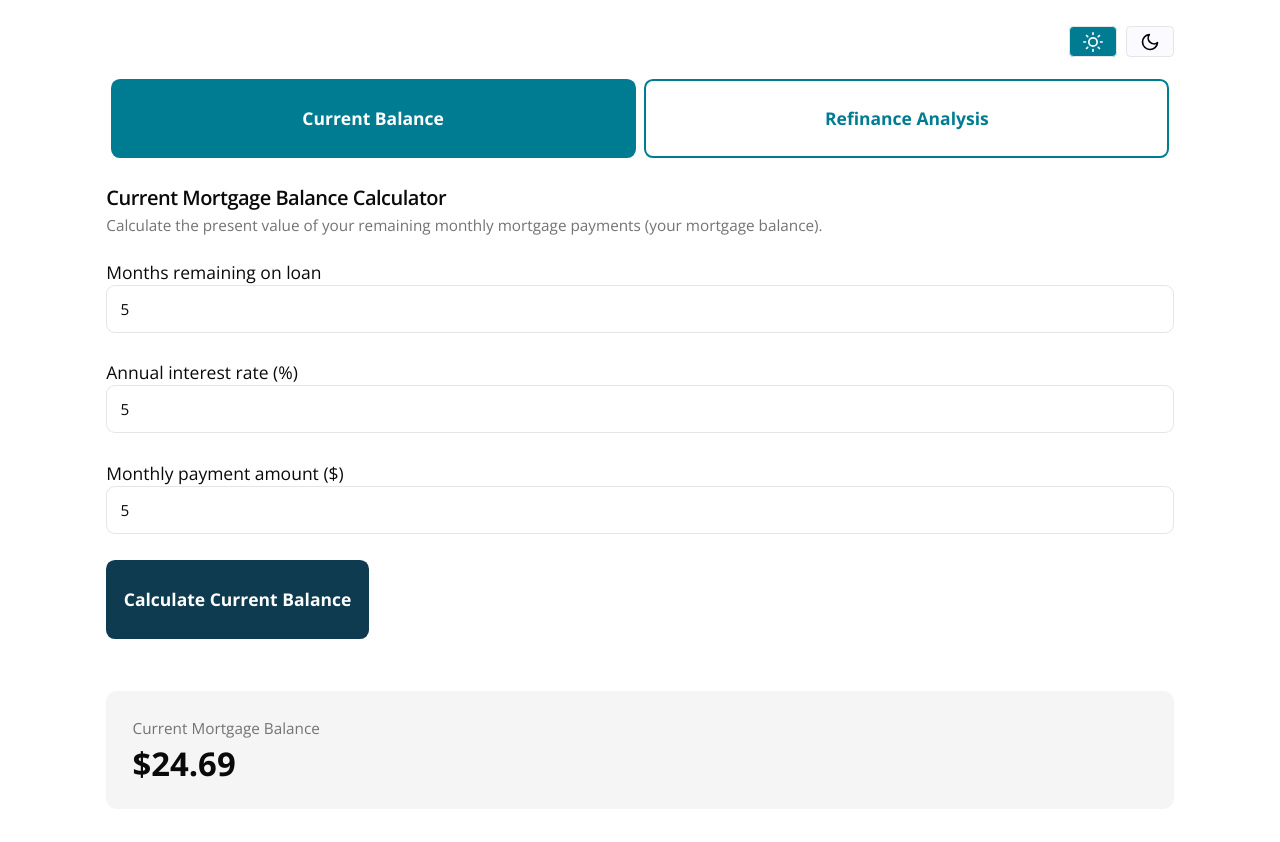
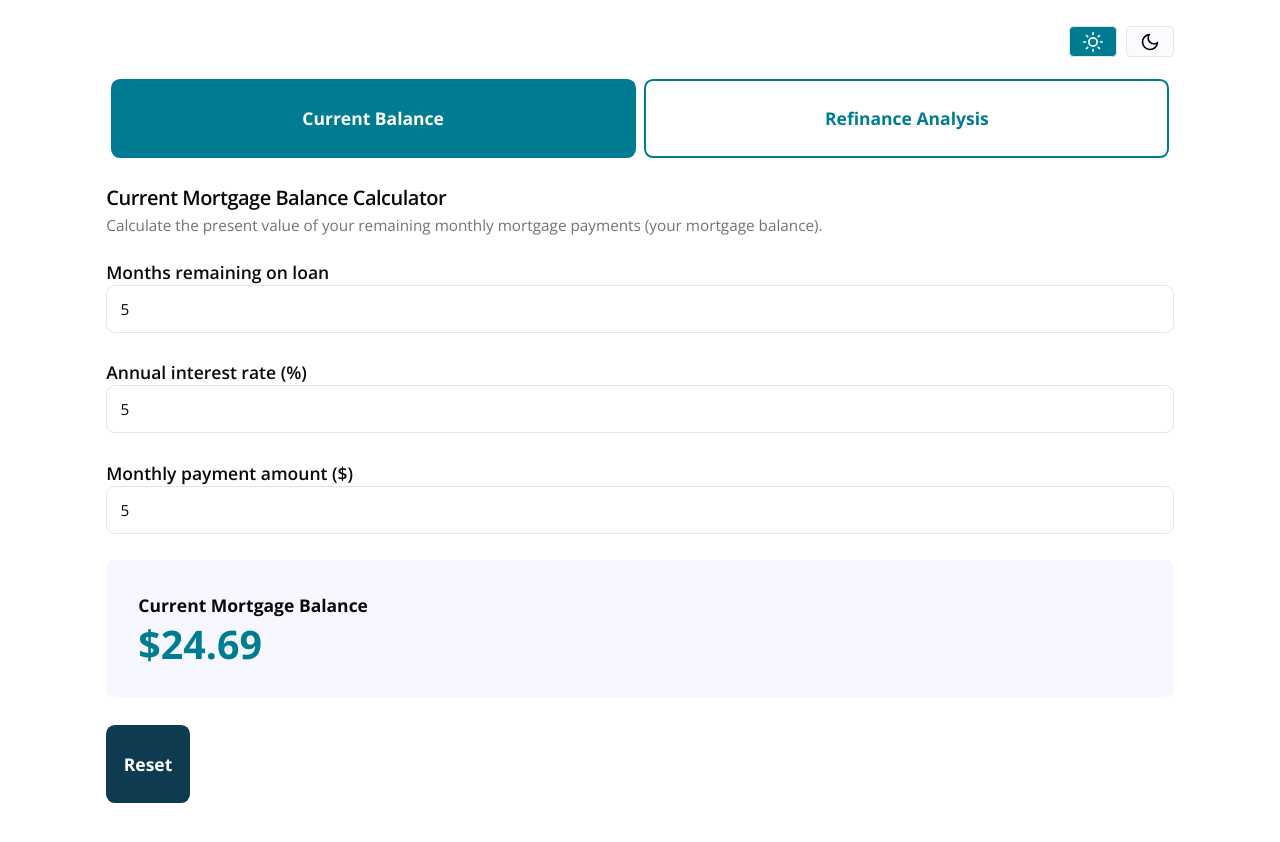
Before and after one commit to SU-SWS/ifdm_learning_apps, a Next.js app: page /interactives/mortgate-calculator-suite in a window 1280 px wide. Both pictures are taken after typing "5", "5", "5" into the empty fields and a click on the button "Calculate Current Balance". Shown: the top 842 px of the page. Built offline with nearby package versions, Linux system fonts and the light colour scheme.

Commit message:
IFDM-92: more work on calculator look

```diff
--- a/app/interactives/mortgate-calculator-suite/page.tsx
+++ b/app/interactives/mortgate-calculator-suite/page.tsx
@@ -139,7 +139,7 @@ export default function MortgageCalculator() {
                 </CardHeader>
                 <CardContent className="space-y-6">
                   <div className="space-y-2">
-                    <Label htmlFor="months">Months remaining on loan</Label>
+                    <Label className="font-semibold" htmlFor="months">Months remaining on loan</Label>
                     <Input
                       id="months"
                       type="number"
@@ -152,7 +152,7 @@ export default function MortgageCalculator() {
                   </div>
 
                   <div className="space-y-2">
-                    <Label htmlFor="rate">Annual interest rate (%)</Label>
+                    <Label className="font-semibold" htmlFor="rate">Annual interest rate (%)</Label>
                     <Input
                       id="rate"
                       type="number"
@@ -165,7 +165,7 @@ export default function MortgageCalculator() {
                   </div>
 
                   <div className="space-y-2">
-                    <Label htmlFor="payment">Monthly payment amount ($)</Label>
+                    <Label className="font-semibold" htmlFor="payment">Monthly payment amount ($)</Label>
                     <Input
                       id="payment"
                       type="number"
@@ -176,22 +176,20 @@ export default function MortgageCalculator() {
                       step="0.01"
                     />
                   </div>
-
-                  <Button
-                    className={`h-18 whitespace-normal bg-navy hover:bg-grey-700 text-white`}
-                    onClick={calculateBalance}
-                  >
-                    Calculate Current Balance
-                  </Button>
-
                   {currentBalance !== null && (
-                    <div className="mt-6 p-6 bg-muted rounded-lg">
-                      <p className="text-sm text-muted-foreground mb-1">Current Mortgage Balance</p>
-                      <p className="text-3xl font-bold">
+                    <div className="bg-[var(--card-background)] rounded-md p-[32px] text-center md:text-left">
+                      <p className="text-md font-bold mb-1">Current Mortgage Balance</p>
+                      <p className="text-4xl font-bold text-lagunita">
                         ${currentBalance.toLocaleString("en-US", { minimumFractionDigits: 2, maximumFractionDigits: 2 })}
                       </p>
                     </div>
                   )}
+                  <Button
+                    className={`h-18 whitespace-normal bg-navy hover:bg-grey-700 text-white`}
+                    onClick={currentBalance !== null ? () => { setCurrentBalance(null); setMonthsRemaining(""); setAnnualRate(""); setMonthlyPayment(""); } : calculateBalance}
+                  >
+                    {currentBalance !== null ? "Reset" : "Calculate Current Balance"}
+                  </Button>
                 </CardContent>
               </Card>
             </TabsContent>
@@ -204,10 +202,12 @@ export default function MortgageCalculator() {
                   </CardDescription>
                 </CardHeader>
                 <CardContent className="space-y-6">
-                  <h2 className="text-lg font-semibold border-b-1 border-lagunita">Current Loan Term</h2>
+                  <div className="md:grid md:grid-cols-2 gap-4">
+                    <div className="p-4">
+                      <h2 className="mb-4 text-lg font-semibold border-b-1 border-lagunita">Current Loan Term</h2>
 
                       <div className="space-y-2">
-                    <Label htmlFor="ref-balance">Remaining balance ($)</Label>
+                        <Label className="font-semibold" htmlFor="ref-balance">Remaining balance ($)</Label>
                         <Input
                           id="ref-balance"
                           type="number"
@@ -220,7 +220,7 @@ export default function MortgageCalculator() {
                       </div>
 
                       <div className="space-y-2">
-                    <Label htmlFor="ref-current-months">Months remaining on loan</Label>
+                        <Label className="font-semibold" htmlFor="ref-current-months">Months remaining on loan</Label>
                         <Input
                           id="ref-current-months"
                           type="number"
@@ -233,7 +233,7 @@ export default function MortgageCalculator() {
                       </div>
 
                       <div className="space-y-2">
-                    <Label htmlFor="ref-current-rate">Current annual interest rate (%)</Label>
+                        <Label className="font-semibold" htmlFor="ref-current-rate">Current annual interest rate (%)</Label>
                         <Input
                           id="ref-current-rate"
                           type="number"
@@ -246,7 +246,7 @@ export default function MortgageCalculator() {
                       </div>
 
                       <div className="space-y-2">
-                  <Label htmlFor="ref-current-monthly-payment">Current monthly payment amount</Label>
+                        <Label className="font-semibold" htmlFor="ref-current-monthly-payment">Current monthly payment amount</Label>
                         <Input
                           id="ref-current-monthly-payment"
                           type="number"
@@ -257,11 +257,12 @@ export default function MortgageCalculator() {
                           step="0.01"
                         />
                       </div>
-
-                  <h2 className="text-lg font-semibold border-b-1 border-lagunita">New Loan Terms</h2>
+                    </div>
+                    <div className="p-4">
+                      <h2 className="mb-4 text-lg font-semibold border-b-1 border-lagunita">New Loan Terms</h2>
 
                       <div className="space-y-2">
-                    <Label htmlFor="ref-new-loan-amount">New loan amount</Label>
+                        <Label className="font-semibold" htmlFor="ref-new-loan-amount">New loan amount</Label>
                         <Input
                           id="ref-new-loan-amount"
                           type="number"
@@ -274,7 +275,7 @@ export default function MortgageCalculator() {
                       </div>
 
                       <div className="space-y-2">
-                    <Label htmlFor="ref-new-months">New loan term (months)</Label>
+                        <Label className="font-semibold" htmlFor="ref-new-months">New loan term (months)</Label>
                         <Input
                           id="ref-new-months"
                           type="number"
@@ -287,7 +288,7 @@ export default function MortgageCalculator() {
                       </div>
 
                       <div className="space-y-2">
-                    <Label htmlFor="ref-new-rate">New annual interest rate (%)</Label>
+                        <Label className="font-semibold" htmlFor="ref-new-rate">New annual interest rate (%)</Label>
                         <Input
                           id="ref-new-rate"
                           type="number"
@@ -299,10 +300,10 @@ export default function MortgageCalculator() {
                         />
                       </div>
 
-                  <div className="border-b-1 border-lagunita"/>
+                      <div className="my-6 border-b-1 border-lagunita"/>
 
                       <div className="space-y-2">
-                    <Label htmlFor="ref-closing">Closing cost and fees</Label>
+                        <Label className="font-semibold" htmlFor="ref-closing">Closing cost and fees</Label>
                         <Input
                           id="ref-closing"
                           type="number"
@@ -315,7 +316,7 @@ export default function MortgageCalculator() {
                       </div>
 
                       <div className="space-y-2">
-                    <Label htmlFor="ref-years-in-house">Expected years living in house</Label>
+                        <Label className="font-semibold" htmlFor="ref-years-in-house">Expected years living in house</Label>
                         <Input
                           id="ref-years-in-house"
                           type="number"
@@ -326,21 +327,16 @@ export default function MortgageCalculator() {
                           step="0.01"
                         />
                       </div>
-
-                  <Button
-                    className={`h-18 whitespace-normal bg-navy hover:bg-grey-700 text-white`}
-                    onClick={calculateRefinance}
-                  >
-                    Compare Refinance Options
-                  </Button>
+                    </div>
+                  </div>
 
                   {refinanceResults && (
-                    <div className="space-y-4 mt-6">
+                    <div className="bg-[var(--card-background)] rounded-md p-[32px] text-center md:text-left">
                       <div className="grid grid-cols-2 gap-4">
 
-                        <div className="p-4 bg-muted rounded-lg">
-                          <p className="text-sm text-muted-foreground mb-1">New Monthly Payment</p>
-                          <p className="text-2xl font-bold">
+                        <div className="">
+                          <p className="font-semibold text-lagunita">New Monthly Payment</p>
+                          <p className="text-2xl p-4 bg-muted rounded-lg font-bold">
                             $
                             {refinanceResults.newMonthlyPayment.toLocaleString("en-US", {
                               minimumFractionDigits: 2,
@@ -405,6 +401,14 @@ export default function MortgageCalculator() {
                       </div>
                     </div>
                   )}
+
+                  <Button
+                    className={`h-18 whitespace-normal bg-navy hover:bg-grey-700 text-white`}
+                    onClick={refinanceResults ? () => { setRefinanceResults(null); setRefCurrentBalance(""); setRefCurrentMonthlyPayment(""); setRefCurrentMonths(""); setRefCurrentRate(""); setRefNewLoanAmount(""); setRefNewRate(""); setRefNewMonths(""); setRefClosingCosts(""); setRefYearsIn(""); } : calculateRefinance}
+                  >
+                    {refinanceResults ? "Reset" : "Compare Refinance Options"}
+                  </Button>
+
                 </CardContent>
               </Card>
             </TabsContent>
```
Lines whose indentation alone changed are shown as unchanged.
